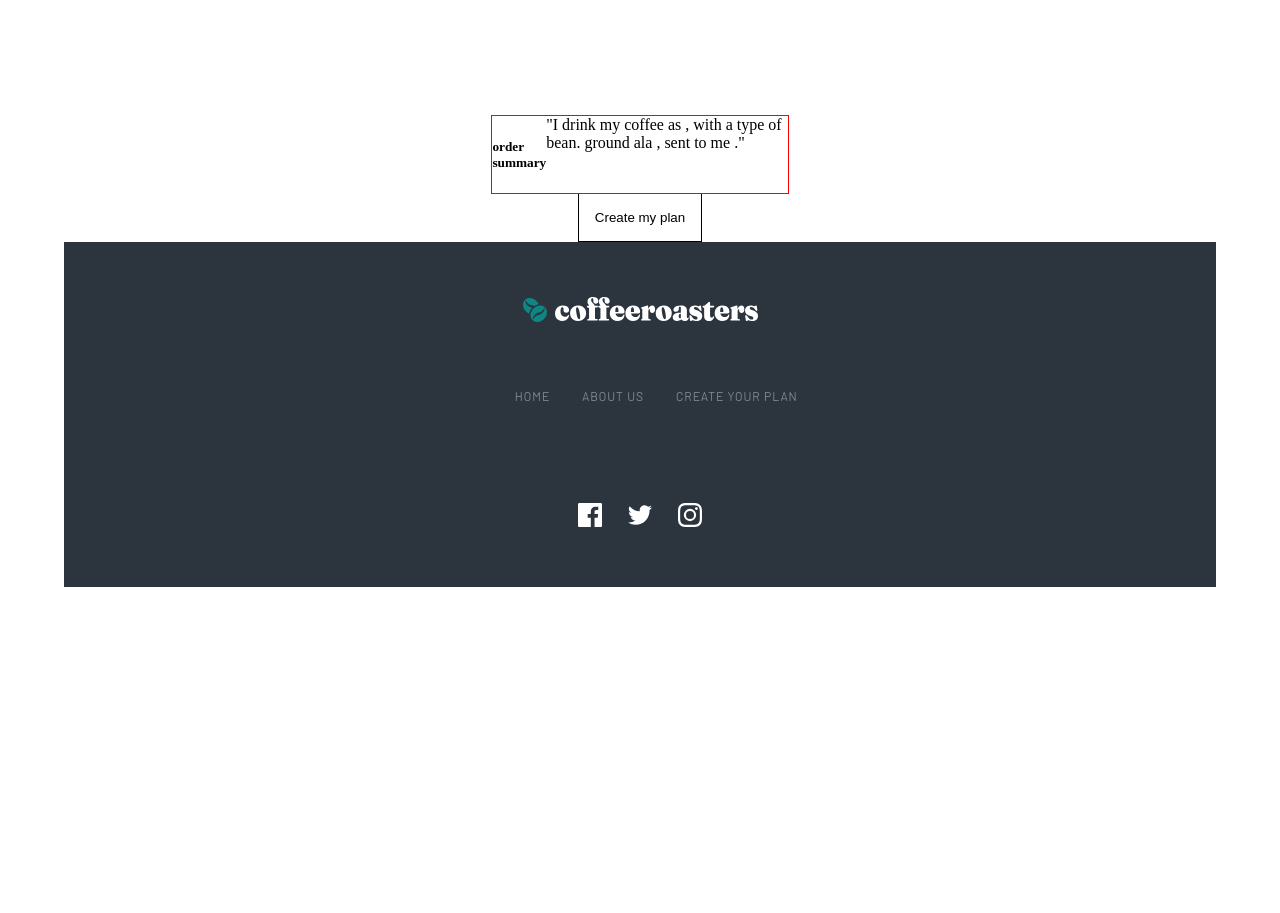
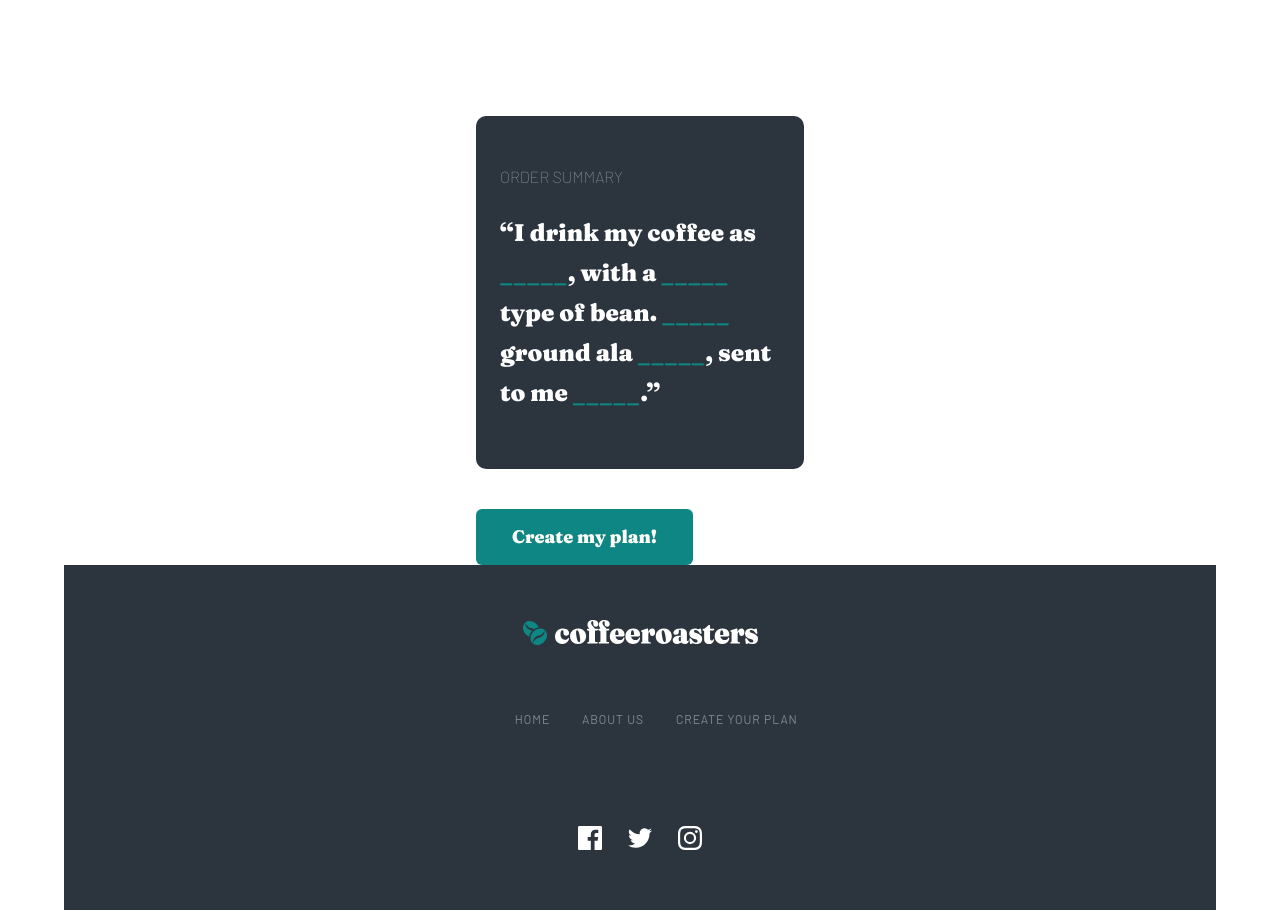
Before and after one commit to devb0x/Coffeeroasters-subscription-site, a React (Create React App) app: page /subscribe in a window 1280 px wide. Shown: the part 2065-2978 px from the top of the page. Before the commit the page ends 2724 px from the top, so only its background shows below. Built offline with nearby package versions, Linux system fonts and the light colour scheme.

Commit message:
add css for summary

```diff
--- a/src/components/Subscribe/SubscribeForm/SubscribeForm/SubscribeForm.jsx
+++ b/src/components/Subscribe/SubscribeForm/SubscribeForm/SubscribeForm.jsx
@@ -1,15 +1,13 @@
-import React, {Fragment, useEffect, useState} from 'react';
+import React, {Fragment, useEffect, useReducer, useState} from 'react';
 import Button from "../../../UI/Button/Button"
 import Dropdown from "../../../UI/Dropdown/Dropdown"
 import DropTest from "../../../UI/Dropdown/DropTest"
 import Summary from "../../Summary/Summary"
 
 import classes from './SubscribeForm.module.css'
-import {logDOM} from "@testing-library/react"
 import TextField from "../../../UI/TextField/TextField"
 
 const SubscribeForm = () => {
-  const [answersSelected, setAnswersSelected] = useState([])
   const [isSubmit, setIsSubmit] = useState(false)
 
   const [questions, setQuestions] = useState([
@@ -20,17 +18,17 @@ const SubscribeForm = () => {
         {
           title: "Capsule",
           text: "Compatible with Nespresso systems and similar brewers",
-          isPicked: false
+          isSelected: false
         },
         {
           title: "Filter",
           text: "For pour over or drip methods like Aeropress, Chemex, and V60",
-          isPicked: false
+          isSelected: false
         },
         {
           title: "Espresso",
           text: "Dense and finely ground beans for an intense, flavorful experience",
-          isPicked: false
+          isSelected: false
         }
       ],
       isAnswered: false
@@ -42,17 +40,17 @@ const SubscribeForm = () => {
         {
           title: "Single Origin",
           text: "Distinct, high quality coffee from a specific family-owned farm",
-          isPicked: false
+          isSelected: false
         },
         {
           title: "Decaf",
           text: "Just like regular coffee, except the caffeine has been removed",
-          isPicked: false
+          isSelected: false
         },
         {
           title: "Blended",
           text: "Combination of two or three dark roasted beans of organic coffees",
-          isPicked: false
+          isSelected: false
         }
       ],
       isAnswered: false
@@ -64,17 +62,17 @@ const SubscribeForm = () => {
         {
           title: "250g",
           text: "Perfect for the solo drinker. Yields about 12 delicious cups.",
-          isPicked: false
+          isSelected: false
         },
         {
           title: "500g",
           text: "Perfect option for a couple. Yields about 40 delectable cups.",
-          isPicked: false
+          isSelected: false
         },
         {
           title: "1000g",
           text: "Perfect for offices and events. Yields about 90 delightful cups.",
-          isPicked: false
+          isSelected: false
         }
       ],
       isAnswered: false
@@ -86,17 +84,17 @@ const SubscribeForm = () => {
         {
           title: "Wholebean",
           text: "Best choice if you cherish the full sensory experience",
-          isPicked: false
+          isSelected: false
         },
         {
           title: "Filter",
           text: "For drip or pour-over coffee methods such as V60 or Aeropress",
-          isPicked: false
+          isSelected: false
         },
         {
           title: "Cafetiere",
           text: "Course ground beans specially suited for french press coffee",
-          isPicked: false
+          isSelected: false
         }
       ],
       isAnswered: false
@@ -108,17 +106,17 @@ const SubscribeForm = () => {
         {
           title: "Every week",
           text: "$7.20 per shipment. Includes free first-class shipping.",
-          isPicked: false
+          isSelected: false
         },
         {
           title: "Every 2 weeks",
           text: "$9.60 per shipment. Includes free priority shipping.",
-          isPicked: false
+          isSelected: false
         },
         {
           title: "Every month",
           text: "$12.00 per shipment. Includes free priority shipping.",
-          isPicked: false
+          isSelected: false
         }
       ],
       isAnswered: false
@@ -126,91 +124,143 @@ const SubscribeForm = () => {
   ])
 
 
-  const [answers, setAnswers] = useState([
-    {
-      id: 91,
-      value: '_____'
-    },
-    {
-      id: 92,
-      value: '_____'
-    },
-    {
-      id: 93,
-      value: '_____'
-    },
-    {
-      id: 94,
-      value: '_____'
-    },
-    {
-      id: 95,
-      value: '_____'
-    },
-  ])
+  // const [answers, setAnswers] = useState([
+  //   {
+  //     id: 91,
+  //     // value: '_____'
+  //   },
+  //   {
+  //     id: 92,
+  //     // value: '_____'
+  //   },
+  //   {
+  //     id: 93,
+  //     // value: '_____'
+  //   },
+  //   {
+  //     id: 94,
+  //     // value: '_____'
+  //   },
+  //   {
+  //     id: 95,
+  //     // value: '_____'
+  //   },
+  // ])
 
-  // useEffect(() => {
-  //   // setAnswers
-  //   changeHandler()
-  // }, [answers])
 
-  const changeHandler = (selectedQuestion) => {
-    console.log('change handler called')
-    console.log(selectedQuestion)
+  const [preferences, setPreferences] = useState('_____')
+  const [beanType, setBeanType] = useState('_____')
+  const [quantity, setQuantity] = useState('_____')
+  const [grindOption, setGrindOption] = useState('_____')
+  const [deliveries, setDeliveries] = useState('_____')
 
-    setQuestions((questions) => {
-      questions.map((question) => {
-        if (selectedQuestion.id === question.id) {
-          return {
-            ...question,
-            isAnswered: true
-          }
-        }
-        return question
-      })
-      return questions
-    })
+  const changeHandler = (val, question) => {
+    console.log(question)
 
-    // const userPicks = document.querySelectorAll('input[type="radio"]')
-    // for (let i = 0; i < userPicks.length; i++) {
-    //   // answers.push(userPicks[i].value)
-    //   // answers[i] = userPicks[i].value
-    //   if (userPicks[i].checked) {
-    //     console.log('test')
-    //     setAnswers(val)
-    //   }
+    switch(question.id) {
+      case 91:
+        setPreferences(val)
+        break
+      case 92:
+        setBeanType(val)
+        break
+      case 93:
+        setQuantity(val)
+        break
+      case 94:
+        setGrindOption(val)
+        break
+      case 95:
+        setDeliveries(val)
+        break
+      default:
+        break
+    }
 
-      // setAnswers(answers[i] = userPicks[i].value)
-      // console.log(answers[i])
-    // }
+    console.log(questions)
   }
+
+
+    // console.log(questionSelected.id)
+    // console.log(selectedQuestion.answers)
+    // console.log(selectedQuestion)
+    // console.log(selectedQuestion.answers)
+
+    // plus besoin
+    // setQuestions((questions) => {
+    //   questions.map((question) => {
+    //     if (questionSelected.id === question.id) {
+    //       console.log(question.answers)
+    //       return {
+    //         ...question,
+    //         isAnswered: true,
+    //         answers: {isSelected: true}
+    //       }
+    //     }
+    //     return question
+    //   })
+    //   return questions
+    // })
+    // fin plus besoin
+  // const changeHandler = (e, question, answers) => {
+  //   // console.log(e.value)
+  //   // console.log(question)
+  //   // console.log(question.id)
+  //
+  //   // console.log(e.id) // nop
+  //   const value = e.value
+  //
+  //   setAnswers((answers) => (
+  //     answers.map((answer, index) => {
+  //       if (question.id === answer.id) {
+  //         console.log('modif ici')
+  //         console.log(answer)
+  //         return {
+  //           // ...answers,
+  //           // value: e.value
+  //           // answer.id,
+  //           // ...answer,
+  //           value
+  //         }
+  //         // setAnswers(answer)
+  //       }
+  //     return answers
+  //     })
+  //   ))
+  //
+  //   // console.log(answers)
+  //   // return answers
+  //
+  //   // let indexOfPick = question.map(answers)
+  // }
 
   const submitHandler = (e) => {
     e.preventDefault()
+    console.warn(questions[4])
 
-    let answers = [
-      '_____',
-      '_____',
-      '_____',
-      '_____',
-      '_____'
-    ]
-
-    const userPicks = document.querySelectorAll('input[type="radio"]:checked')
-    for (let i = 0; i < userPicks.length; i++) {
-      // answers.push(userPicks[i].value)
-      // answers = userPicks[i].value
-      setAnswers(answers[i] = userPicks[i].value)
-      console.log(answers)
-      console.log(answers[i])
-    }
+    // let answers = [
+    //   '_____',
+    //   '_____',
+    //   '_____',
+    //   '_____',
+    //   '_____'
+    // ]
+    //
+    // const userPicks = document.querySelectorAll('input[type="radio"]:checked')
+    // for (let i = 0; i < userPicks.length; i++) {
+    //   // answers.push(userPicks[i].value)
+    //   // answers = userPicks[i].value
+    //   setAnswers(answers[i] = userPicks[i].value)
+    //   console.log(answers)
+    //   console.log(answers[i])
+    // }
 
     // if (answers.length !== questions.length) {
     //   console.log('error form')
     //   return
     // }
 
-    setAnswersSelected(answers)
+    // setAnswersSelected(answers)
     setIsSubmit(true)
   }
 
@@ -219,7 +269,7 @@ const SubscribeForm = () => {
       <form onSubmit={submitHandler} className={`${classes['form']}`}>
 
         {questions.map(question => (
-          <Dropdown question={question.question} key={question.id}>
+          <Dropdown question={question.question} isAnswered={question.isAnswered} key={question.id}>
 
             {question.answers.map(answer => (
               <div className={`${classes['answers-wrapper']}`} key={answer.title} >
@@ -228,7 +278,7 @@ const SubscribeForm = () => {
                   value={answer.title}
                   name={question.question}
                   id={answer.text}
-                  onChange={(e) => changeHandler(question)}
+                  onChange={(e) => changeHandler(e.target.value, question)}
                   // onChange={(e) => changeHandler(e, question)}
                   // onChange={(e) => setQuestions((prev) => ({
                   //   ...prev,
@@ -251,18 +301,20 @@ const SubscribeForm = () => {
           </Dropdown>
         ))}
 
-        {/*{isSubmit &&*/}
-        {/*  <Summary picks={answersSelected}/>*/}
-        {/*}*/}
-        <Summary picks={answersSelected}/>
-
+        <Summary
+          preferences={preferences}
+          bean={beanType}
+          qty={quantity}
+          grind={grindOption}
+          deliveries={deliveries}
+        />
 
         <button
           type={"submit"}
           className={`${classes['btn']}`}
           onClick={submitHandler}
         >
-          Create my plan
+          Create my plan!
         </button>
       </form>
     </section>
@@ -272,5 +324,6 @@ const SubscribeForm = () => {
 export default SubscribeForm;
 
 
+
 // TODO modif button component with props, check event submit
 // <Button onClick={submitHandler} />
--- a/src/components/Subscribe/SubscribeForm/SubscribeForm/SubscribeForm.module.css
+++ b/src/components/Subscribe/SubscribeForm/SubscribeForm/SubscribeForm.module.css
@@ -1,11 +1,3 @@
-.btn {
-  display: flex;
-  margin: auto;
-  padding: 1rem;
-  border: 1px solid black;
-  cursor: pointer;
-}
-
 input {
   display: none;
 }
@@ -84,3 +76,37 @@ input[type=radio]:checked + label {
   border-radius: 8px;
   box-shadow: 0 5px 5px var(--boxShadow);
 }
+
+.btn {
+  color: var(--lightCream);
+  font-family: var(--fraunces);
+  font-size: 18px;
+  font-weight: 900;
+  background-color: var(--darkCyan);
+  width: 217px;
+  height: 56px;
+  border-radius: 6px;
+  margin: 40px auto 120px;
+  cursor: pointer;
+
+  display: flex;
+  align-items: center;
+  justify-content: center;
+}
+
+.btn:hover {
+  background: var(--cyan);
+}
+
+@media screen and (min-width: 768px) {
+  .btn {
+    margin: 40px 0 0;
+  }
+}
+
+@media screen and (min-width: 1440px) {
+  .btn {
+    margin-top: 4rem;
+    margin-bottom: 26px;
+  }
+}
--- a/src/components/Subscribe/Summary/Summary.jsx
+++ b/src/components/Subscribe/Summary/Summary.jsx
@@ -4,27 +4,16 @@ import classes from './Summary.module.css'
 
 const Summary = (props) => {
 
-  useEffect(() => {
-
-  }, [props])
-  // console.log(props)
-  // console.log(props.picks[2])
-  for (let i=0; i < props.picks.length; i++) {
-    if (props.picks[i] === undefined) {
-      props.picks[i] = '_ _ _ _ _'
-    }
-  }
-
   return (
     <div className={`${classes['container']}`}>
-      <h5>order summary</h5>
+      <h5 className={`${classes['summary-title']}`}>order summary</h5>
 
-      <div>
-        "I drink my coffee as <span>{props.picks[0]}</span>,
-        with a <span>{props.picks[1]} </span>
-        type of bean. <span>{props.picks[2]} </span>
-        ground ala <span>{props.picks[3]}</span>,
-        sent to me <span>{props.picks[4]}</span>."
+      <div className={`${classes['summary-text']}`}>
+        “I drink my coffee as <span>{props.preferences}</span>,
+        with a <span>{props.bean} </span>
+        type of bean. <span>{props.qty} </span>
+        ground ala <span>{props.grind}</span>,
+        sent to me <span>{props.deliveries}</span>.”
       </div>
     </div>
   );
--- a/src/components/Subscribe/Summary/Summary.module.css
+++ b/src/components/Subscribe/Summary/Summary.module.css
@@ -1,6 +1,30 @@
 .container {
-  outline: 1px solid red;
-  width: 90%;
-  display: flex;
+  max-width: 90%;
   margin: auto;
+  background-color: var(--veryDarkBlue);
+  border-radius: 10px;
+  padding: 1.5rem;
+  color: white;
 }
+
+.summary-title {
+  font-family: var(--barlow);
+  opacity: 0.5;
+  text-transform: uppercase;
+  font-size: 1rem;
+  font-weight: normal;
+}
+
+.summary-text {
+  font-family: var(--fraunces);
+  font-size: 1.5rem;
+  line-height: 40px;
+  font-weight: 900;
+  padding-bottom: 2rem;
+}
+
+.summary-text > span {
+  color: var(--darkCyan);
+  text-transform: capitalize;
+  letter-spacing: 1px;
+}
--- a/src/components/UI/Dropdown/Dropdown.js
+++ b/src/components/UI/Dropdown/Dropdown.js
@@ -9,6 +9,7 @@ import classes from './Dropdown.module.css'
 // TODO centrer le chevron avec le titre / question
 
 const Dropdown = (props) => {
+  console.log(props.isAnswered)
   const [isOpen, setIsOpen] = useState(false)
 
   const toggleHandler = () => {
```
Also changed, not shown: src/components/UI/TextField/TextField.jsx (+17 -24 lines).
